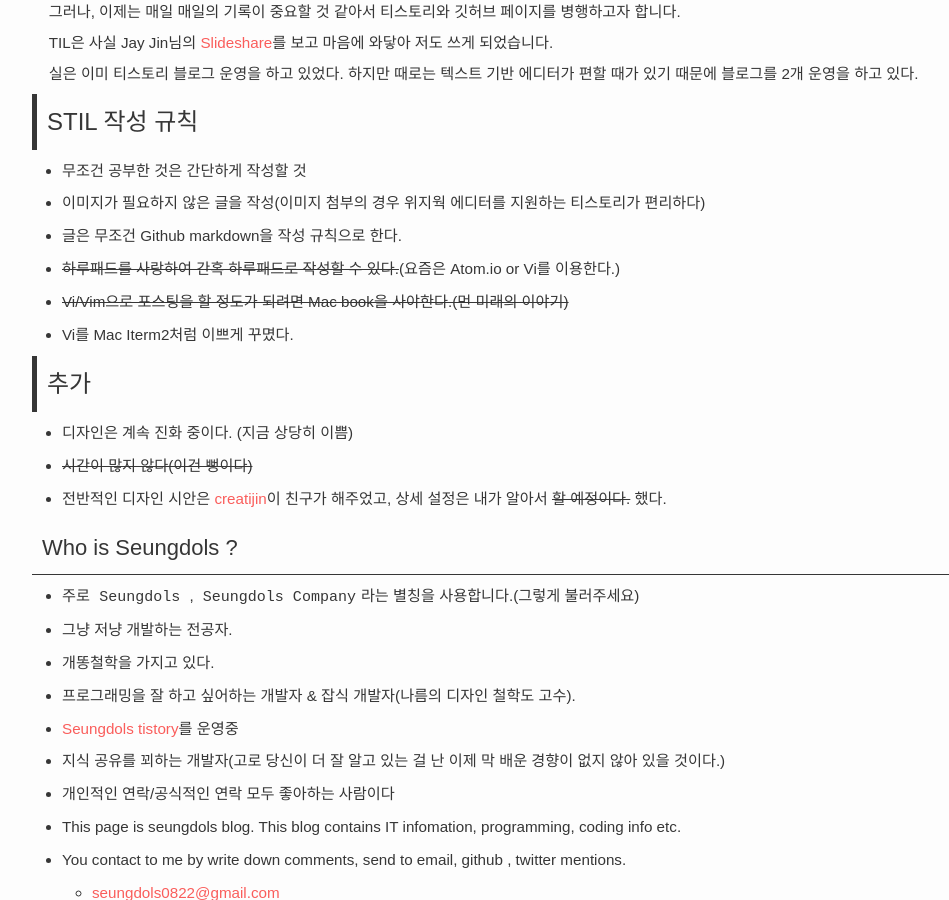
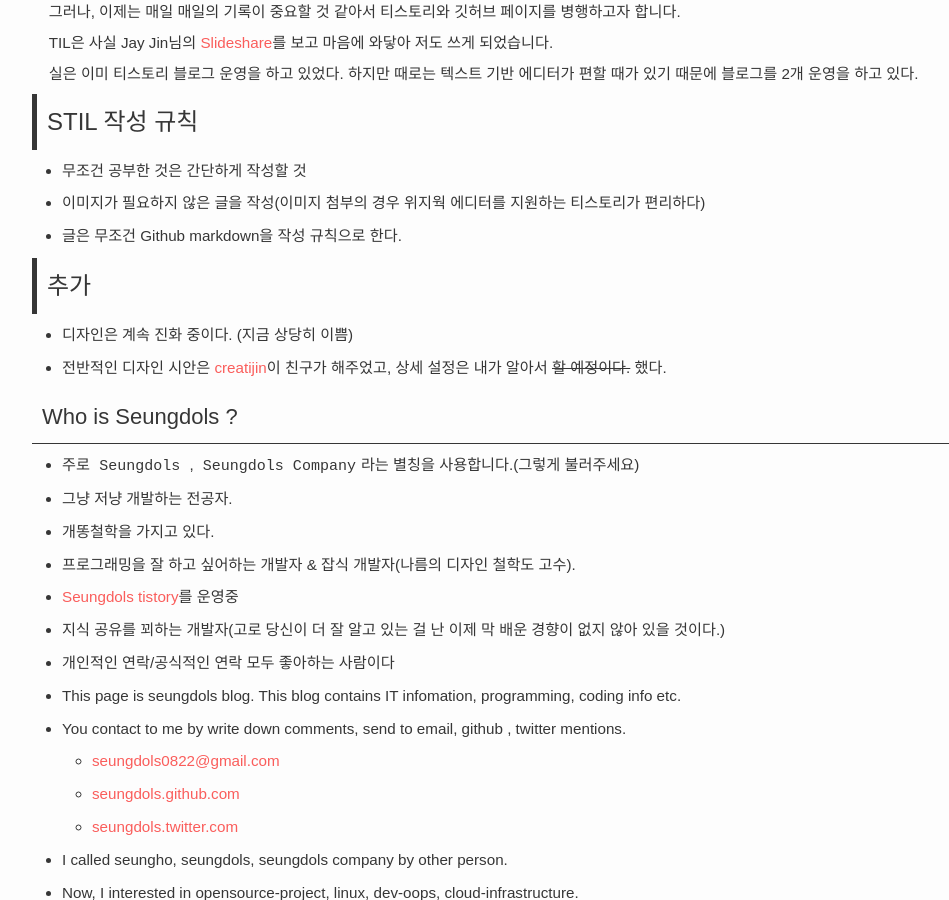
Before and after one commit to seungdols/seungdols.github.io, a Jekyll site: the page built from about.md, in a window 1280 px wide and 900 px high, scrolled down 478 px. Shown: the whole window, without its empty margins (138-1087 px from the left). Built offline with Jekyll 4.4.1, drawn with Linux system fonts in a browser that asks for light colours; some web fonts are replaced; comment, search, counter and statistics services are not loaded.

Commit message:
update: README and about info

```diff
--- a/about.md
+++ b/about.md
@@ -24,14 +24,10 @@
 - 무조건 공부한 것은 간단하게 작성할 것
 - 이미지가 필요하지 않은 글을 작성(이미지 첨부의 경우 위지웍 에디터를 지원하는 티스토리가 편리하다)
 - 글은 무조건 Github markdown을 작성 규칙으로 한다.
-- ~~하루패드를 사랑하여 간혹 하루패드로 작성할 수 있다.~~(요즘은 Atom.io or Vi를 이용한다.)
-- ~~Vi/Vim으로 포스팅을 할 정도가 되려면 Mac book을 사야한다.(먼 미래의 이야기)~~
-- Vi를 Mac Iterm2처럼 이쁘게 꾸몄다.
 
 ### 추가
 
 - 디자인은 계속 진화 중이다. (지금 상당히 이쁨)
-- ~~시간이 많지 않다(이건 뻥이다)~~
 - 전반적인 디자인 시안은 [creatijin](http://creatijin.tistory.com)이 친구가 해주었고, 상세 설정은 내가 알아서 ~~할 예정이다.~~ 했다.
 
 #### Who is Seungdols ?
```
Also changed, not shown: README.md.
